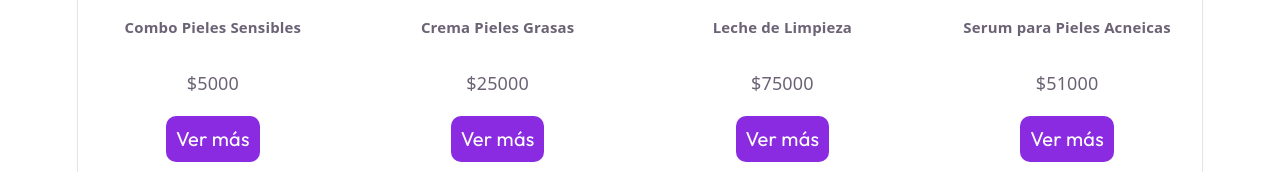
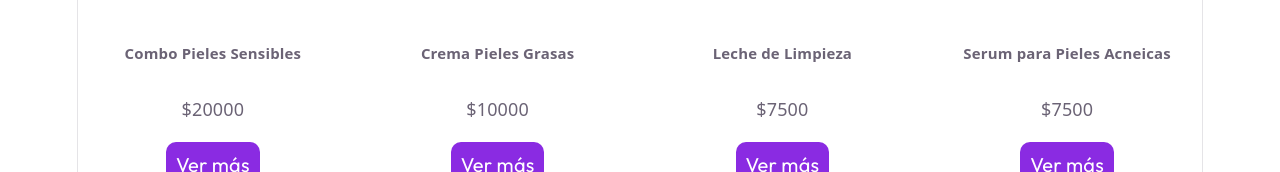
Before and after one commit to ropi-rmt/3_ecommerce_react, a React (Vite) app: page / in a window 1280 px wide. Shown: the part 423-595 px from the top of the page. Built offline with nearby package versions, Linux system fonts and the light colour scheme; a web font is replaced by a local one.

Commit message:
empezando con navegacion dinamica

```diff
--- a/src/App.jsx
+++ b/src/App.jsx
@@ -8,21 +8,23 @@ import ItemListContainer from './components/ItemListContainer.jsx'
 import ItemDetailContainer from './components/ItemDetailContainer.jsx';
 import Error from './components/Error.jsx';
 
-import { BrowserRouter, Routes, Route } from 'react-router-dom'
+import { BrowserRouter, Routes, Route } from 'react-router-dom' //se usa una sola vez en toda la aplicacion
+
+//para este proyecto, Navbar tiene que estar visible en todas las paginas de la app
 
 function App() {
 
   return (
-    <BrowserRouter>
+    <BrowserRouter> //no es estilable, es un componente de logica
 
       <Navbar />
 
       <Routes>
 
         <Route path='/' element={<ItemListContainer />}></Route>
-        <Route path='/item' element={<ItemDetailContainer />}></Route>
+        <Route path='/item/:id' element={<ItemDetailContainer />}></Route>
 
-        //componente comodin
+        //componente comodin - si no se encuentra una ruta, se lleva ahi
         <Route path='*' element={<Error />}></Route>
       </Routes>
 
--- a/src/components/Item.jsx
+++ b/src/components/Item.jsx
@@ -8,10 +8,12 @@ const Item = ({prod}) => {
   <div className="card-body">
     <h5 className="">{prod.name}</h5>
     <p className="card-text">${prod.price}</p>
-    <Link to="/Item" className="boton">Ver más</Link>
+    <Link to={`/Item/${prod.id}`} className="boton">Ver más</Link>
   </div>
 </div>
   )
 }
 
 export default Item
+
+//comillas invertidas: alt + 96
--- a/src/components/ItemDetail.jsx
+++ b/src/components/ItemDetail.jsx
@@ -1,10 +1,14 @@
 import React from 'react'
 
-const ItemDetail = ()=> {
+const ItemDetail = ({detail})=> {
     return(
         <div>
-
-
+            <h2> Detalle de: {detail.name} </h2>
+           <img src={detail.img} alt={detail.name}/>
+           <p>{detail.description}</p>
+           <p>{detail.price}</p>
+           <p>Stock: {detail.stock} unidades disponibles</p>
+           //me falta el contador!!
         </div>
     )
 }
--- a/src/components/ItemDetailContainer.jsx
+++ b/src/components/ItemDetailContainer.jsx
@@ -1,6 +1,7 @@
 import React from 'react'
 import { getOneProduct } from '../mock/data'
 import ItemDetail from './ItemDetail'
+import { useParams } from 'react-router-dom'
 
 const ItemDetailContainer = () => {
     const [detail, setDetail]= useState({})
--- a/src/mock/data.js
+++ b/src/mock/data.js
@@ -4,7 +4,7 @@ const productos = [
         name:'Combo Pieles Sensibles',
         description: 'si tenes piel sensible, este combo es para vos!',
                 stock:15,
-        price:5000,
+        price:20000,
         category:'Combo',
         img:'https://d22fxaf9t8d39k.cloudfront.net/69e22140a30f02d5f5488aadc67689f8e02696af1b7cf385bed9f2500a426b0c269319.png'
     },
@@ -13,8 +13,8 @@ const productos = [
         name:'Crema Pieles Grasas',
         description: 'una formula pensada especialmente para pieles grasas',
         stock:35,
-        price:25000,
-        category:'cuidadoFacial',
+        price:10000,
+        category:'cremaFacial',
         img:'https://d22fxaf9t8d39k.cloudfront.net/b658955f138f984ef1badaf5c07d5c9289b939d08e012f56db5e854593554c40269319.png'
     },
 
@@ -23,8 +23,8 @@ const productos = [
         name:'Leche de Limpieza',
         description: 'una forma suave de limpiar tu piel',
         stock:55,
-        price:75000,
-        category:'limpiezaFacial',
+        price:7500,
+        category:'limpieza',
         img:'https://d22fxaf9t8d39k.cloudfront.net/b74b96def81ff735f633a822a3936d250cc23e4fb84eafaea7dbe7cbabe60a25269319.png'
     },
     {
@@ -32,8 +32,8 @@ const productos = [
         name:'Serum para Pieles Acneicas',
         description: 'todo lo que necesitas para calmar tu piel',
         stock:5,
-        price:51000,
-        category:'serums',
+        price:7500,
+        category:'serum',
         img:'https://d22fxaf9t8d39k.cloudfront.net/374b4d00d55ee9f6219404671bdee57d73845e0a877b469ec52a2ffff596455c269319.png'
     },
 ]
```
